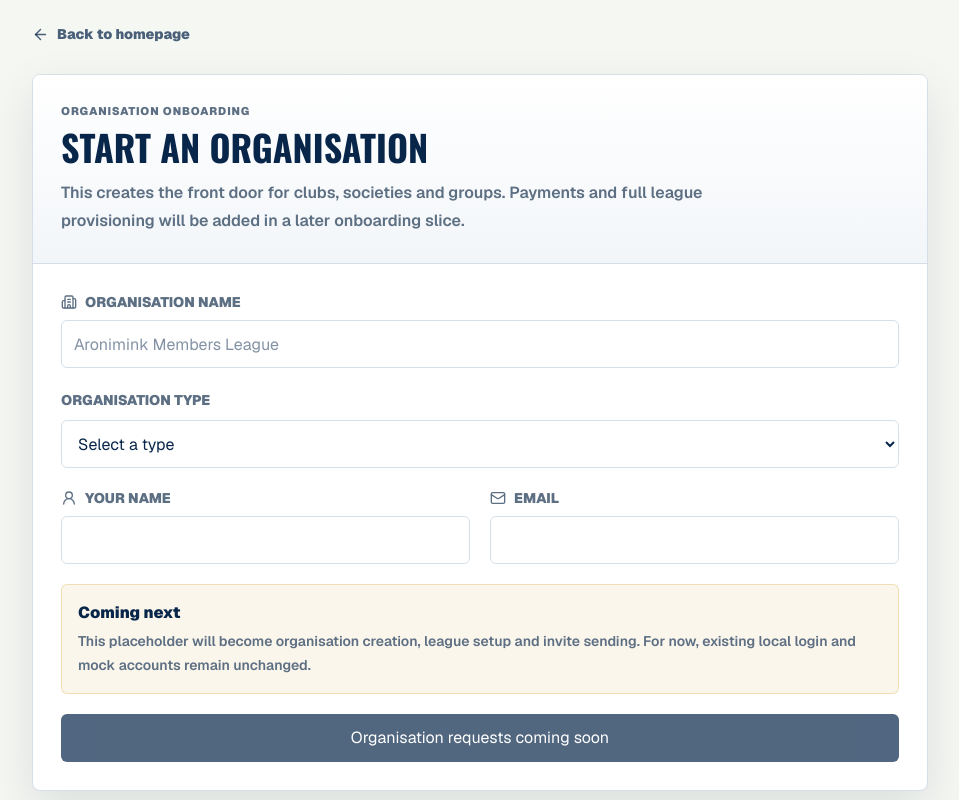
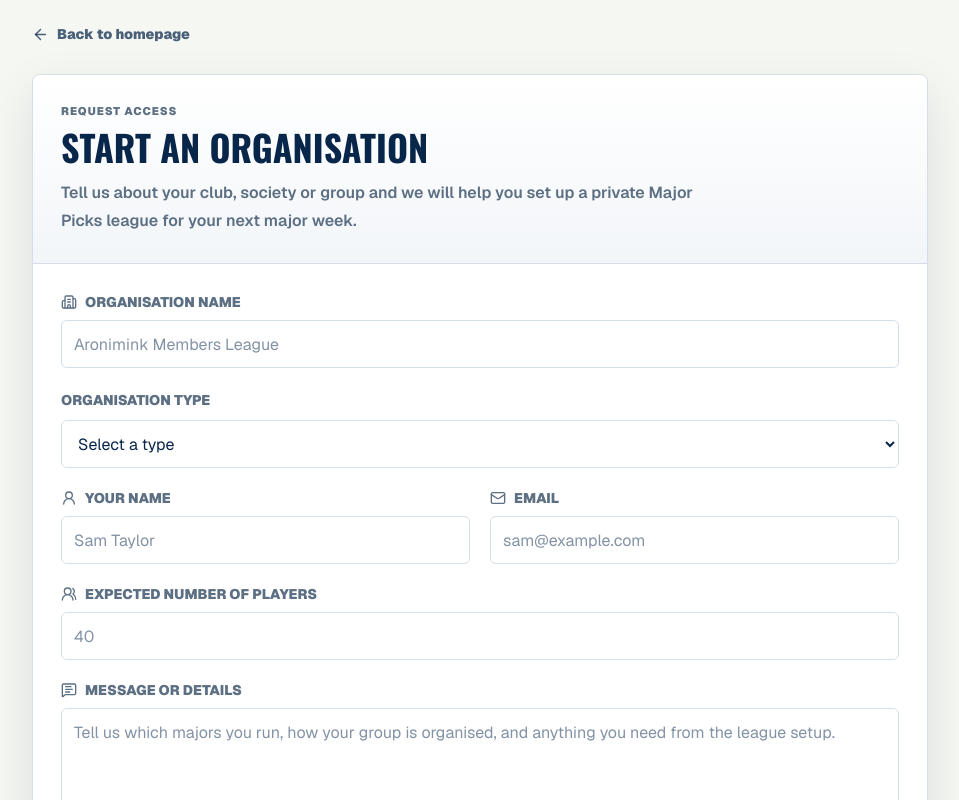
Before and after one commit to jxbrz/golf, a Next.js app: page /register-organisation in a window 1280 px wide. Shown: the top 800 px of the page, without its empty margins (160-1119 px from the left). Built offline with nearby package versions, Linux system fonts and the light colour scheme.

Commit message:
Polish public onboarding pages

```diff
--- a/src/app/join/[inviteCode]/page.tsx
+++ b/src/app/join/[inviteCode]/page.tsx
@@ -23,9 +23,11 @@ export default async function JoinInvitePage({
           <p className="sport-label mt-5">Private invite</p>
           <h1 className="mt-2 text-4xl font-bold">Join a Major Picks league</h1>
           <p className="mt-3 max-w-2xl font-semibold leading-7 text-muted">
-            Invite code <span className="font-black text-primary">{inviteCode}</span> was recognised
-            by the route. Full invite acceptance, account creation and league membership will be
-            wired in a later onboarding slice.
+            You have been invited to join a Major Picks league. Sign in with the email address your
+            organiser invited, then make your picks when the league opens.
+          </p>
+          <p className="mt-4 inline-flex rounded-md border border-border bg-[#f8fafc] px-3 py-2 text-xs font-black uppercase text-muted">
+            Invite code: <span className="ml-2 text-primary">{inviteCode}</span>
           </p>
           <div className="mt-6 flex flex-col gap-3 sm:flex-row">
             <Link href="/login" className="app-button h-12 px-5 text-base">
--- a/src/app/login/page.tsx
+++ b/src/app/login/page.tsx
@@ -17,6 +17,8 @@ export default async function LoginPage({
   const { error } = await searchParams;
   const tournament = getActiveTournament();
   const theme = majorThemes[tournament.majorKey];
+  const showDemoAccounts =
+    process.env.NODE_ENV !== "production" || process.env.SHOW_DEMO_ACCOUNTS === "true";
 
   return (
     <MajorThemeProvider majorKey={tournament.majorKey}>
@@ -27,7 +29,7 @@ export default async function LoginPage({
               <MajorMark majorKey={tournament.majorKey} size="lg" />
               <h1 className="mt-8 max-w-xl text-6xl font-black leading-tight">Major Picks</h1>
               <p className="mt-4 max-w-md text-lg font-semibold leading-8 text-white/78">
-                {theme.label} {tournament.year}, built for one private sweepstake.
+                Sign in to your private Major Picks league for {theme.label} {tournament.year}.
               </p>
             </div>
             <div className="relative mt-8 aspect-[16/9] overflow-hidden rounded-md border border-white/15">
@@ -46,7 +48,9 @@ export default async function LoginPage({
           <div className="app-panel-header p-5">
             <p className="sport-label">Private competition</p>
             <h1 className="mt-1 text-3xl font-black">Sign in</h1>
-            <p className="mt-2 font-semibold text-muted">Pick your team and follow the scores.</p>
+            <p className="mt-2 font-semibold text-muted">
+              Access your league, manage your picks and follow the standings.
+            </p>
           </div>
           <form action={loginAction} className="space-y-4 p-5">
             {error ? (
@@ -79,11 +83,13 @@ export default async function LoginPage({
             </button>
           </form>
         </section>
-        <section className="app-panel mt-4 p-4 text-sm">
-          <p className="sport-label">Starter accounts</p>
-          <p className="mt-2 text-muted">Admin: admin@majorpicks.local / Admin123!</p>
-          <p className="mt-1 text-muted">Players: player1@majorpicks.local or player2@majorpicks.local / Player123!</p>
-        </section>
+        {showDemoAccounts ? (
+          <section className="app-panel mt-4 p-4 text-sm">
+            <p className="sport-label">Starter accounts</p>
+            <p className="mt-2 text-muted">Admin: admin@majorpicks.local / Admin123!</p>
+            <p className="mt-1 text-muted">Players: player1@majorpicks.local or player2@majorpicks.local / Player123!</p>
+          </section>
+        ) : null}
           </div>
         </div>
       </main>
--- a/src/app/page.tsx
+++ b/src/app/page.tsx
@@ -161,8 +161,8 @@ export default function MarketingHomePage() {
         <div>
           <h2 className="text-4xl font-bold">Private competitions, set up like a club draw.</h2>
           <p className="mt-4 max-w-md font-semibold leading-7 text-muted">
-            The product is moving from one private game into an organisation-led platform. This
-            first slice creates the public front door and the league structure underneath it.
+            Give your players a polished league experience from the first tee shot to the final
+            putt, with clear rules, private standings and organiser tools built for major weeks.
           </p>
         </div>
         <div className="grid gap-3">
--- a/src/app/register-organisation/page.tsx
+++ b/src/app/register-organisation/page.tsx
@@ -1,5 +1,5 @@
 import Link from "next/link";
-import { ArrowLeft, Building2, Mail, UserRound } from "lucide-react";
+import { ArrowLeft, Building2, Mail, MessageSquareText, UserRound, UsersRound } from "lucide-react";
 
 const organisationTypes = [
   "Golf club",
@@ -11,6 +11,10 @@ const organisationTypes = [
 ];
 
 export default function RegisterOrganisationPage() {
+  async function requestOrganisationAccess() {
+    "use server";
+  }
+
   return (
     <main className="min-h-screen bg-[#f4f7f2] px-4 py-6 text-primary sm:px-6 lg:px-8">
       <div className="mx-auto w-full max-w-4xl">
@@ -21,15 +25,15 @@ export default function RegisterOrganisationPage() {
 
         <section className="mt-6 overflow-hidden rounded-lg border border-border bg-white scorecard-shadow">
           <div className="app-panel-header p-5 sm:p-7">
-            <p className="sport-label">Organisation onboarding</p>
+            <p className="sport-label">Request access</p>
             <h1 className="mt-2 text-4xl font-bold">Start an organisation</h1>
             <p className="mt-3 max-w-2xl font-semibold leading-7 text-muted">
-              This creates the front door for clubs, societies and groups. Payments and full league
-              provisioning will be added in a later onboarding slice.
+              Tell us about your club, society or group and we will help you set up a private Major
+              Picks league for your next major week.
             </p>
           </div>
 
-          <form className="grid gap-5 p-5 sm:p-7">
+          <form action={requestOrganisationAccess} className="grid gap-5 p-5 sm:p-7">
             <label className="block">
               <span className="flex items-center gap-2 text-sm font-black uppercase text-muted">
                 <Building2 size={16} />
@@ -39,6 +43,7 @@ export default function RegisterOrganisationPage() {
                 name="organisationName"
                 type="text"
                 placeholder="Aronimink Members League"
+                required
                 className="mt-2 h-12 w-full rounded-md border border-border bg-white px-3 text-base font-semibold outline-none focus:border-primary"
               />
             </label>
@@ -70,6 +75,8 @@ export default function RegisterOrganisationPage() {
                 <input
                   name="name"
                   type="text"
+                  placeholder="Sam Taylor"
+                  required
                   className="mt-2 h-12 w-full rounded-md border border-border bg-white px-3 text-base font-semibold outline-none focus:border-primary"
                 />
               </label>
@@ -81,24 +88,45 @@ export default function RegisterOrganisationPage() {
                 <input
                   name="email"
                   type="email"
+                  placeholder="sam@example.com"
+                  required
                   className="mt-2 h-12 w-full rounded-md border border-border bg-white px-3 text-base font-semibold outline-none focus:border-primary"
                 />
               </label>
             </div>
 
-            <div className="rounded-md border border-secondary/30 bg-secondary/10 p-4">
-              <p className="font-black text-primary">Coming next</p>
-              <p className="mt-1 text-sm font-semibold leading-6 text-muted">
-                This placeholder will become organisation creation, league setup and invite
-                sending. For now, existing local login and mock accounts remain unchanged.
-              </p>
-            </div>
+            <label className="block">
+              <span className="flex items-center gap-2 text-sm font-black uppercase text-muted">
+                <UsersRound size={16} />
+                Expected number of players
+              </span>
+              <input
+                name="expectedPlayers"
+                type="number"
+                min="4"
+                placeholder="40"
+                className="mt-2 h-12 w-full rounded-md border border-border bg-white px-3 text-base font-semibold outline-none focus:border-primary"
+              />
+            </label>
+
+            <label className="block">
+              <span className="flex items-center gap-2 text-sm font-black uppercase text-muted">
+                <MessageSquareText size={16} />
+                Message or details
+              </span>
+              <textarea
+                name="message"
+                rows={5}
+                placeholder="Tell us which majors you run, how your group is organised, and anything you need from the league setup."
+                className="mt-2 w-full rounded-md border border-border bg-white px-3 py-3 text-base font-semibold outline-none focus:border-primary"
+              />
+            </label>
 
             <button
-              type="button"
-              className="h-12 rounded-md bg-primary px-4 text-base font-black text-white opacity-70"
+              type="submit"
+              className="h-12 rounded-md bg-primary px-4 text-base font-black text-white"
             >
-              Organisation requests coming soon
+              Request access
             </button>
           </form>
         </section>
--- a/src/app/tournaments/[id]/leaderboard/page.tsx
+++ b/src/app/tournaments/[id]/leaderboard/page.tsx
@@ -21,7 +21,7 @@ export default async function LeaderboardPage({ params }: { params: Promise<{ id
   }
   const entry = (await getDbEntry(tournament.id, user.id)) ?? getEntry(tournament.id, user.id);
   if (user.role !== "admin" && !entry?.submittedAt && ["draft", "picks_open", "picks_locked"].includes(tournament.status)) {
-    redirect("/");
+    redirect("/app");
   }
   const dbRows = await getDbLeaderboard(tournament.id, tournament);
   const rows = dbRows.length ? dbRows : getLeaderboard(tournament.id);
@@ -38,7 +38,7 @@ export default async function LeaderboardPage({ params }: { params: Promise<{ id
         tournament={tournament}
         screenTitle="Fantasy Standings"
         screenSubtitle={stage.label}
-        backHref="/"
+        backHref="/app"
         activeNav="standings"
         rightSlot={<HeaderInfoButton />}
       >
```
